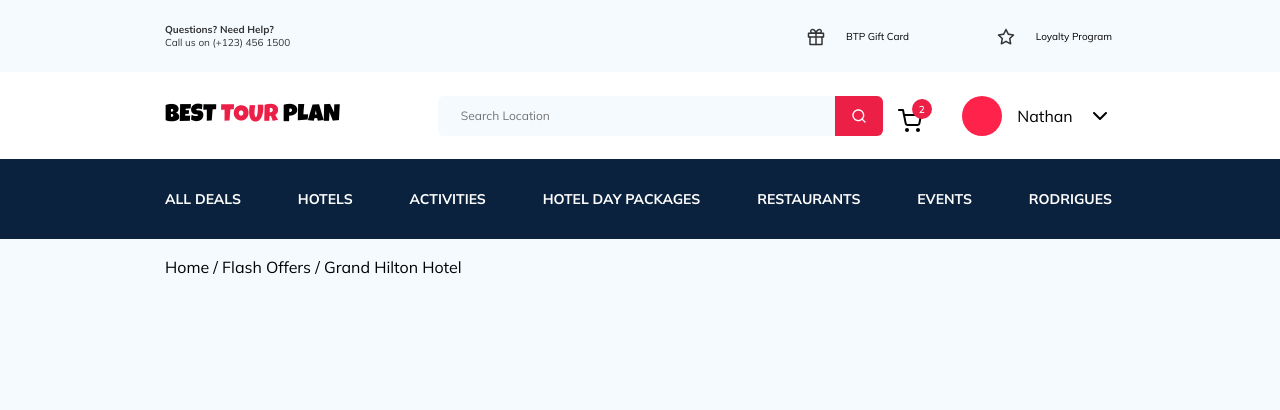
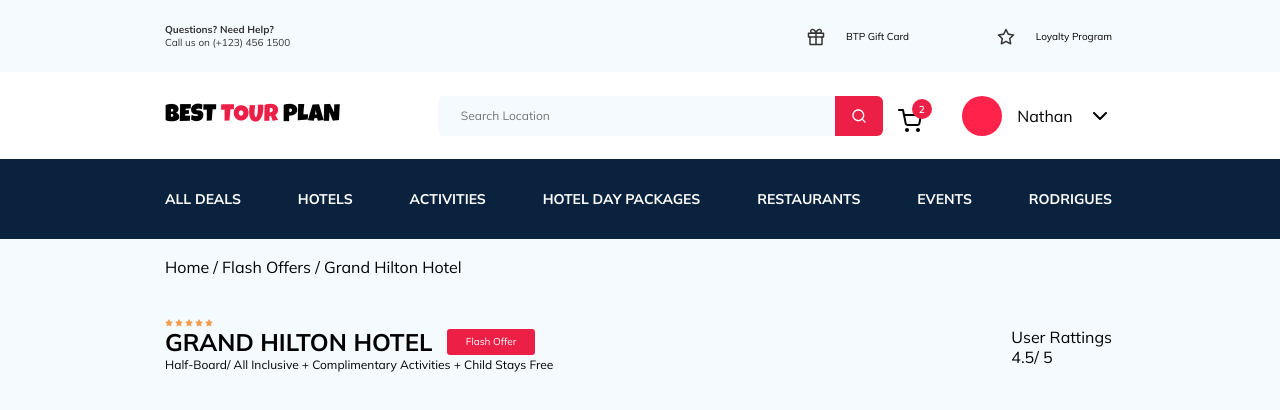
Before and after one commit to dongl1n/Hotel_booking_web, a website built with webpack: page index.html in a window 1280 px wide. Built offline with nearby package versions, Linux system fonts and the light colour scheme.

Commit message:
feat: add html

```diff
--- a/index.html
+++ b/index.html
@@ -64,6 +64,30 @@
             <div class="main__address-tag">
                 <a href="" class="address-tag__link">Home</a> / <a href="" class="address-tag__link">Flash Offers</a> / <a href="" class="address-tag__link">Grand Hilton Hotel</a>
             </div>
+            <div class="main__grand">
+                <div class="grand__rate">
+                    <div class="grand__star"></div>
+                    <div class="grand__star"></div>
+                    <div class="grand__star"></div>
+                    <div class="grand__star"></div>
+                    <div class="grand__star"></div>
+                </div>
+                <div class="grand__card">
+                    <div class="grand__name">
+                        <div class="grand__link">
+                            <div class="grand__header">GRAND HILTON HOTEL</div>
+                            <div class="grand__offer">Flash Offer</div>
+                        </div>
+                        <div class="grand__text">Half-Board/ All Inclusive + Complimentary Activities + Child Stays Free</div>
+                    </div>
+                    <div class="grand__user-rate">
+                        <div class="grand__user-header">User Rattings</div>
+                        <span class="grand__user-rate">4.5/</span> <span class="grand__user-max">5</span>
+
+                    </div>
+                </div>
+
+            </div>
         </main>
     </div>
 </body>
--- a/styles/style.scss
+++ b/styles/style.scss
@@ -348,6 +348,14 @@ body{
     display: flex;
     flex-direction: column;
     padding: 18px 168px 19px 165px;
+
+    &__address-tag{
+        margin-bottom: 19px;
+    }
+
+    &__grand{
+        padding: 23px 0px 4px 0px;
+    }
 }
 
 .address-tag{
@@ -357,3 +365,60 @@ body{
         transition: .2s linear;
     }
 }
+
+.grand{
+    &__card{
+        display: flex;
+        flex-direction: row;
+        width: 100%;
+        justify-content: space-between;
+    }
+    &__rate{
+        display: flex;
+        flex-direction: row;
+    }
+    &__star{
+        width: 8px;
+        height: 8px;
+        background-image: url(../assets/svg/rate.svg);
+        background-size: 8px 8px;
+        margin-right: 2px;
+    }
+    &__name{
+        display: flex;
+        flex-direction: column;
+    }
+    &__link{
+        display: flex;
+        flex-direction: row;
+        justify-content: space-between;
+        align-items: center;
+        width: 370px;
+    }
+
+    &__header{
+        font-size: 24px;
+        font-weight: 700;
+        line-height: 30.12px;
+    }
+
+    &__text{
+        font-size: 12px;
+    }
+
+    &__offer{
+        display: flex;
+        justify-content: center;
+        align-items: center;
+        width: 70px;
+        height: 20px;
+        background-color: $logo;
+        color: white;
+        padding: 3px 9px 3px 9px;
+        border-radius: 3px;
+        font-size: 10px;
+        line-height: 12.55px;
+    }
+
+
+}
```
Also changed, not shown: assets/svg/rate.svg (added), styles/style.css, 1 other file.
